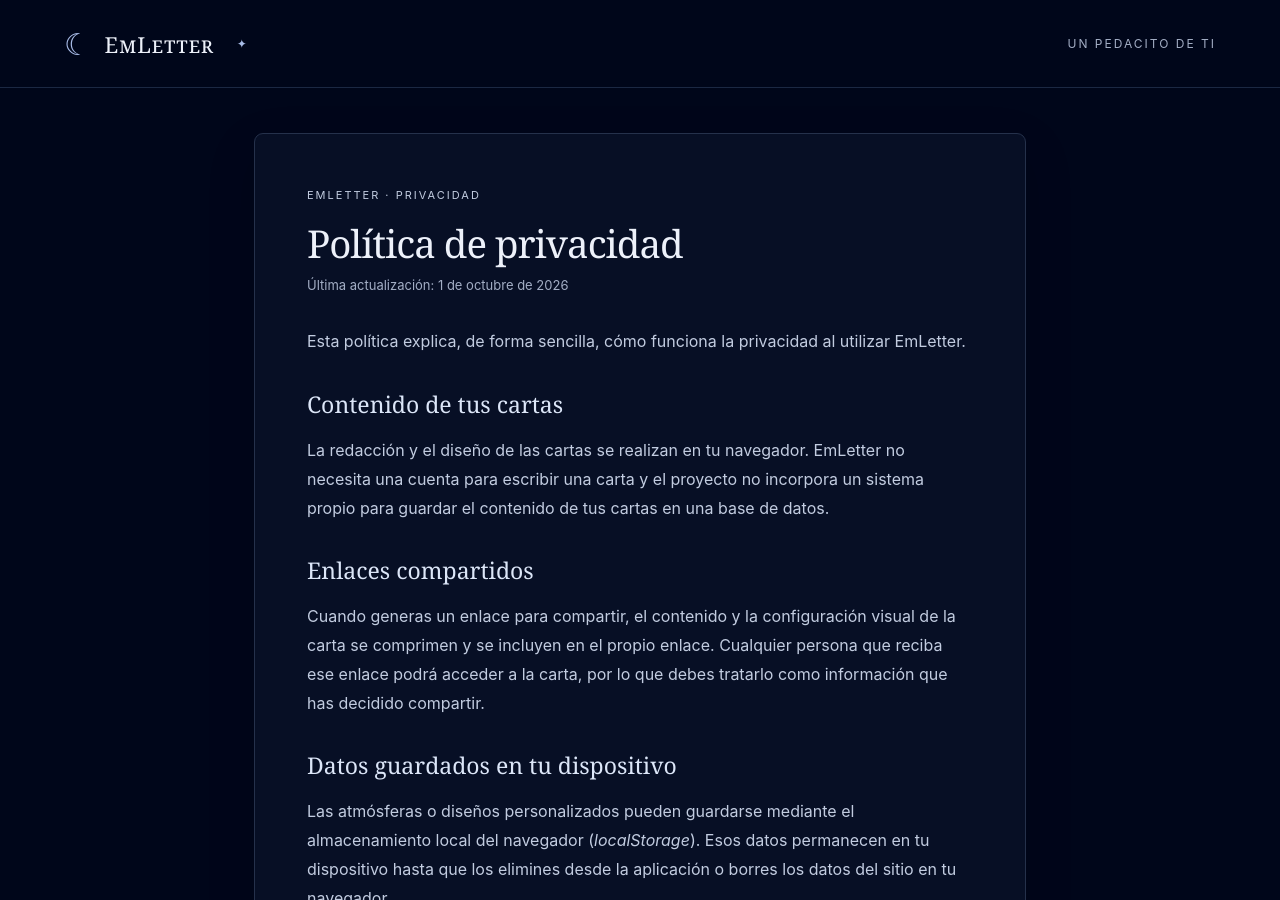
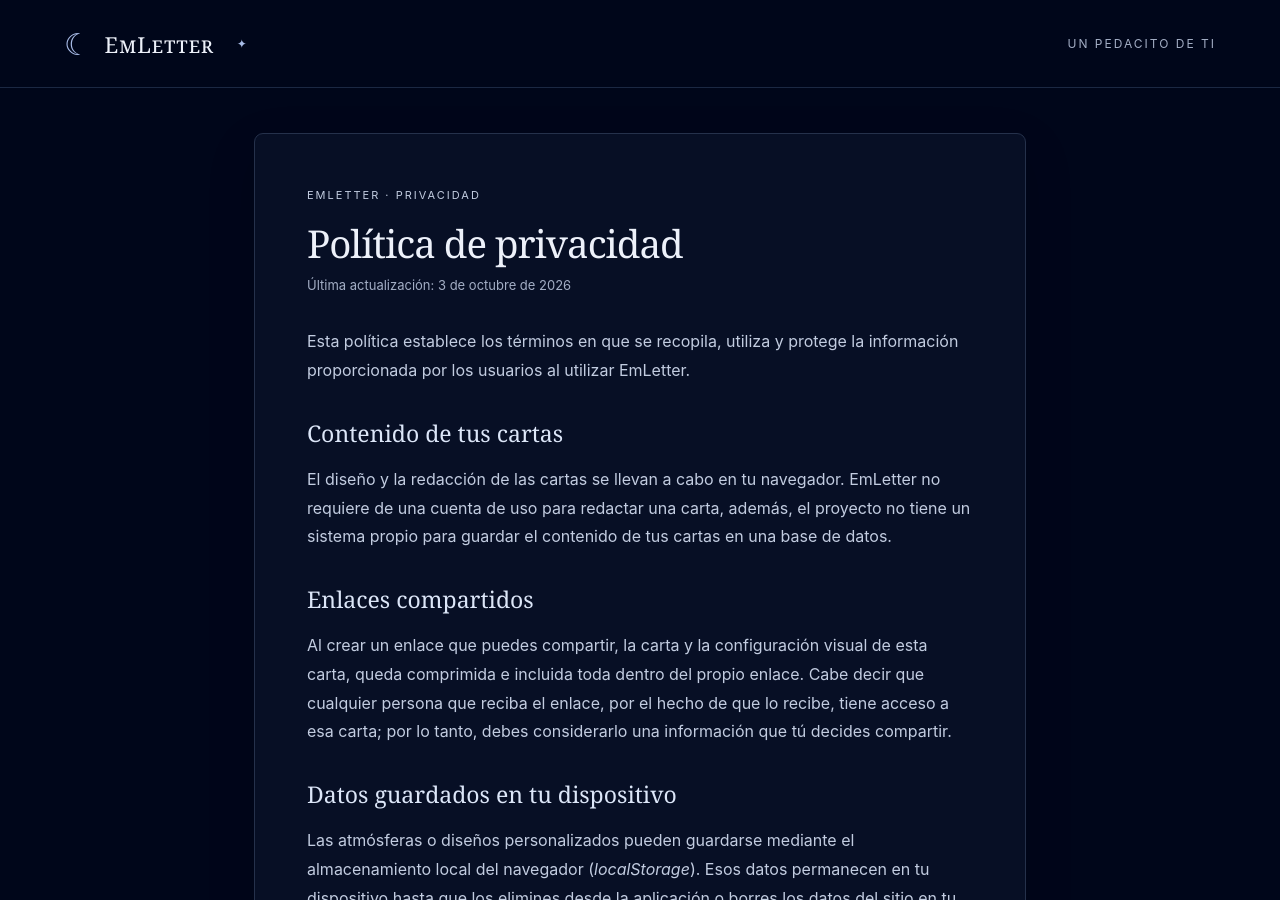
Before and after one commit to dylanmeca/EmLetter, a Jekyll site: the page built from politica-de-privacidad.html, in a window 1280 px wide and 900 px high. Built offline with Jekyll 4.4.1, drawn with Linux system fonts in a browser that asks for light colours; some web fonts are replaced.

Commit message:
Update politica-de-privacidad.html

```diff
--- a/politica-de-privacidad.html
+++ b/politica-de-privacidad.html
@@ -8,15 +8,15 @@ permalink: /politica-de-privacidad/
   <article class="privacy-card">
     <p class="eyebrow">EMLETTER · PRIVACIDAD</p>
     <h1>Política de privacidad</h1>
-    <p class="privacy-updated">Última actualización: 1 de octubre de 2026</p>
+    <p class="privacy-updated">Última actualización: 3 de octubre de 2026</p>
 
-    <p>Esta política explica, de forma sencilla, cómo funciona la privacidad al utilizar EmLetter.</p>
+    <p>Esta política establece los términos en que se recopila, utiliza y protege la información proporcionada por los usuarios al utilizar EmLetter.</p>
 
     <h2>Contenido de tus cartas</h2>
-    <p>La redacción y el diseño de las cartas se realizan en tu navegador. EmLetter no necesita una cuenta para escribir una carta y el proyecto no incorpora un sistema propio para guardar el contenido de tus cartas en una base de datos.</p>
+    <p>El diseño y la redacción de las cartas se llevan a cabo en tu navegador. EmLetter no requiere de una cuenta de uso para redactar una carta, además, el proyecto no tiene un sistema propio para guardar el contenido de tus cartas en una base de datos.</p>
 
     <h2>Enlaces compartidos</h2>
-    <p>Cuando generas un enlace para compartir, el contenido y la configuración visual de la carta se comprimen y se incluyen en el propio enlace. Cualquier persona que reciba ese enlace podrá acceder a la carta, por lo que debes tratarlo como información que has decidido compartir.</p>
+    <p>Al crear un enlace que puedes compartir, la carta y la configuración visual de esta carta, queda comprimida e incluida toda dentro del propio enlace. Cabe decir que cualquier persona que reciba el enlace, por el hecho de que lo recibe, tiene acceso a esa carta; por lo tanto, debes considerarlo una información que tú decides compartir.</p>
 
     <h2>Datos guardados en tu dispositivo</h2>
     <p>Las atmósferas o diseños personalizados pueden guardarse mediante el almacenamiento local del navegador (<em>localStorage</em>). Esos datos permanecen en tu dispositivo hasta que los elimines desde la aplicación o borres los datos del sitio en tu navegador.</p>
```
